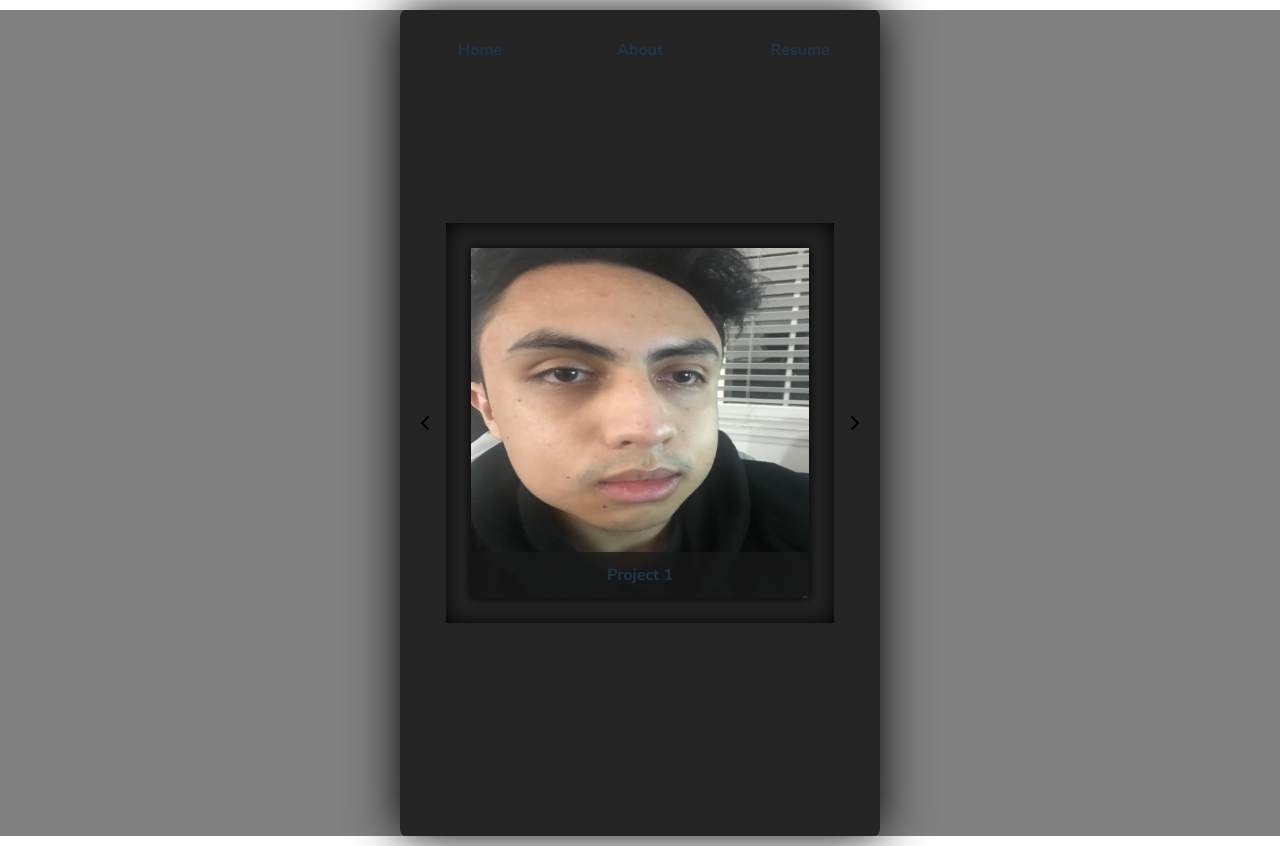
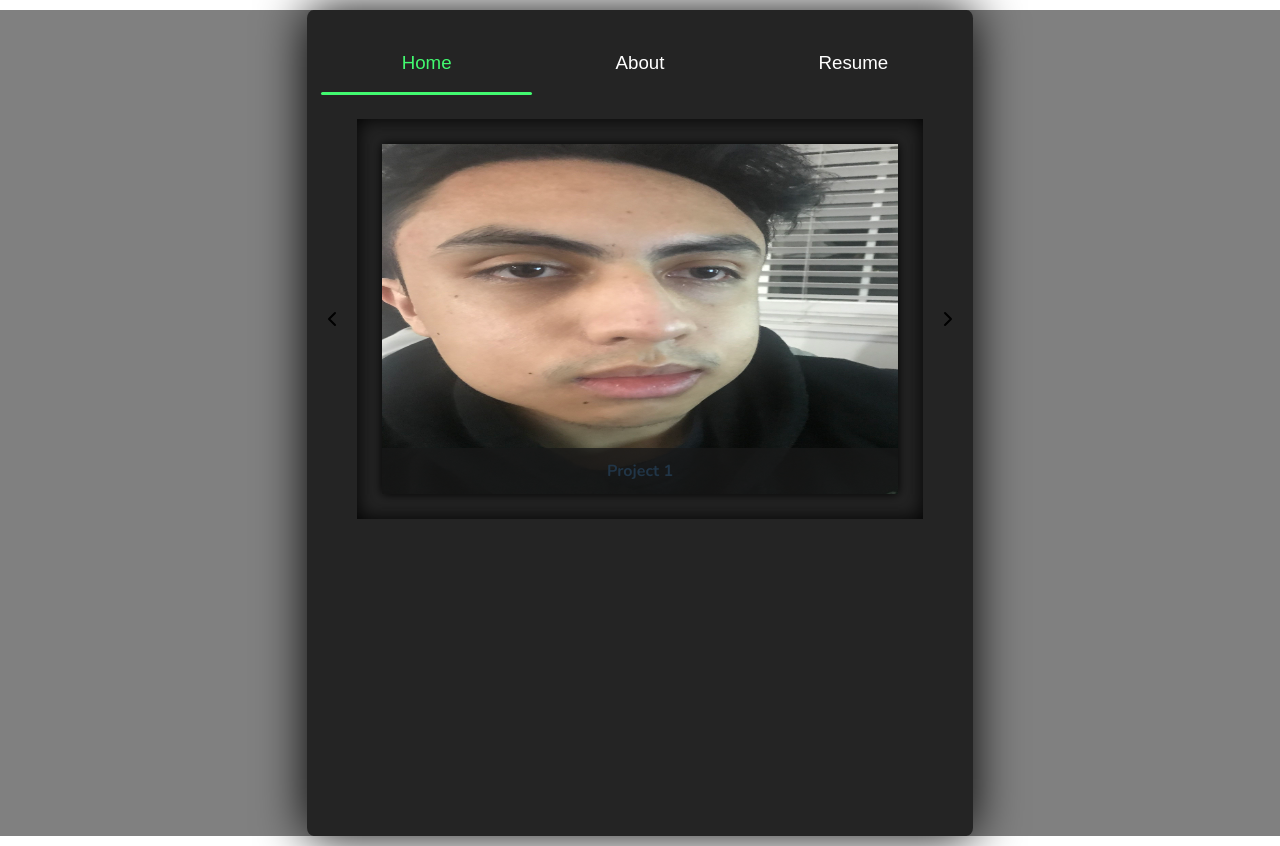
Before and after one commit to Bjorneee/Portfolio, a React (Vite) app: page / in a window 1280 px wide. Built offline with nearby package versions, Linux system fonts and the light colour scheme.

Commit message:
Navbar touchups

```diff
--- a/src/components/CardCarousel.tsx
+++ b/src/components/CardCarousel.tsx
@@ -35,7 +35,7 @@ interface Props {
     cards: card[];
 }
 
-function CardCarousel({cards}: Props) {
+export default function CardCarousel({cards}: Props) {
 
     const [[currentCard, direction], setCurrentCard] = useState([0, 0]);
     const [inputLock, setInputLock] = useState(false);
@@ -107,5 +107,3 @@ function CardCarousel({cards}: Props) {
         </div>
     );
 }
-
-export default CardCarousel;
--- a/src/components/NavBar.tsx
+++ b/src/components/NavBar.tsx
@@ -1,20 +1,50 @@
+import { useEffect, useRef, useState } from "react";
 
 
-function NavBar() {
+export default function NavBar() {
+
+    const tabs = ['Home', 'About', 'Resume'];
+
+    const tabsRef = useRef<(HTMLButtonElement | null)[]>([]);
+    const [activeTab, setActiveTab] = useState(0);
+    const [tabUnderlineWidth, setTabUnderlineWidth] = useState(0);
+    const [tabUnderlineLeft, setTabUnderlineLeft] = useState(0);
+
+    useEffect(() => {
+        const updateUnderlinePosition = () => {
+            const currentTab = tabsRef.current[activeTab];
+            if(currentTab) {
+                setTabUnderlineLeft(currentTab.offsetLeft);
+                setTabUnderlineWidth(currentTab.clientWidth);
+            }
+        }
+        window.addEventListener('resize', updateUnderlinePosition);
+        updateUnderlinePosition();
+    }, [activeTab]);
+
+    const handleTabSelect = (idx: number) => {
+        setActiveTab(idx);
+        console.log(activeTab);
+    }
 
     return (
         <nav>
-            <div>
-                <h1>Home</h1>
-            </div>
-            <div>
-                <h1>About</h1>
-            </div>
-            <div>
-                <h1>Resume</h1>
-            </div>
+            <span
+                style={{
+                    left: `${tabUnderlineLeft}px`,
+                    width: `${tabUnderlineWidth}px`
+                }}
+            />
+            {tabs.map((tab, index) => (
+                <button
+                    key={index}
+                    ref={(element) => (tabsRef.current[index] = element)}
+                    onClick={() => handleTabSelect(index)}
+                    className={activeTab === index ? 'active' : ''}
+                >
+                    {tab}
+                </button>
+            ))}
         </nav>
     );
 }
-
-export default NavBar;
--- a/src/pages/About.tsx
+++ b/src/pages/About.tsx
@@ -1,8 +1,6 @@
 
 
-function About() {
+export default function About() {
 
     return;
 }
-
-export default About;
--- a/src/pages/Home.tsx
+++ b/src/pages/Home.tsx
@@ -2,12 +2,10 @@ import { projectList } from '../assets/lists';
 
 import CardCarousel from '../components/CardCarousel';
 
-function Home() {
+export default function Home() {
     return(
         <>
             <CardCarousel cards={projectList}/>
         </>
     );
 }
-
-export default Home;
--- a/src/pages/Resume.tsx
+++ b/src/pages/Resume.tsx
@@ -1,7 +1,5 @@
 
 
-function Resume() {
+export default function Resume() {
     return;
 }
-
-export default Resume;
--- a/src/styles/home.css
+++ b/src/styles/home.css
@@ -50,7 +50,7 @@
 
 .page-card {
 
-    background-color: rgb(48, 48, 48);
+    background-color: var(--body-bg);
 
     box-shadow: 0 0 10px black;
 
--- a/src/styles/index.css
+++ b/src/styles/index.css
@@ -13,6 +13,7 @@
 :root {
 
   --trim: #42fa70;
+  --body-bg: #242424;
 
   font-family: 'Nunito', Arial, Helvetica, sans-serif;
   line-height: 1.5;
@@ -39,69 +40,90 @@
   }
 }
 
+.body-content {
+
+  --duration: 500ms;
+
+  background-color: var(--body-bg);
+  box-shadow: 0px 0px 50px black;
+  border-radius: 1%;
+
+  display: flex;
+  flex-direction: column;
+  place-self: center;
+  position: relative;
+
+  padding: 1%;
+  margin: 10px;
+
+  width: 50vw;
+  min-height: 100vh;
+
+  transition: box-shadow var(--duration) ease-in-out;
+
+}
+
+.body-content:hover {
+  box-shadow: 0px 0px 500px var(--trim);
+  transition-duration: var(--duration);
+}
+
 nav {
-
-  background-color: transparent;
 
   display: flex;
   flex-direction: row;
   justify-content: space-around;
   align-items: center;
 
-  position: absolute;
-  top: 0;
+  position: relative;
+
+  margin-bottom: 1rem;
 
   width: 100%;
   height: 10vh;
 
 }
 
-nav div {
+nav span {
+
+  background-color: var(--trim);
+  border-radius: 5px;
+
+  position: absolute;
+  bottom: 10%;
+
+  height: 3px;
+
+  transition: left 0.3s ease, width 0.3s ease;
+
+}
+
+nav button {
+
+  background-color: transparent;
+  border: none;
 
   cursor: pointer;
 
+  font-size: calc(0.9vw + 0.9vh);
+  color: white;
+
   text-align: center;
 
-  width: 10vw;
+  padding: 0.5rem 1rem;
 
+  width: 33%;
+
+}
+
+nav .active {
+  color: var(--trim);
 }
 
 body {
 
   margin: 0;
 
-}
-
-.body-content {
-
-  --duration: 500ms;
-
-  display: flex;
-  flex-direction: column;
-  justify-content: center;
-  place-content: center;
-  align-items: center;
-  position: relative;
-
-  background-color: #242424;
-  box-shadow: 0px 0px 50px black;
-  transition-duration: var(--duration);
-  border-radius: 1%;
-
-  padding: 1%;
-  margin: 10px;
-  margin-left: 400px;
-  margin-right: 400px;
-
-  min-width: fit-content;
-  max-width: 60vw;
-  min-height: 100vh;
-
-}
-
-.body-content:hover {
-  box-shadow: 0px 0px 500px var(--trim);
-  transition-duration: var(--duration);
 }
 
 header {
```
